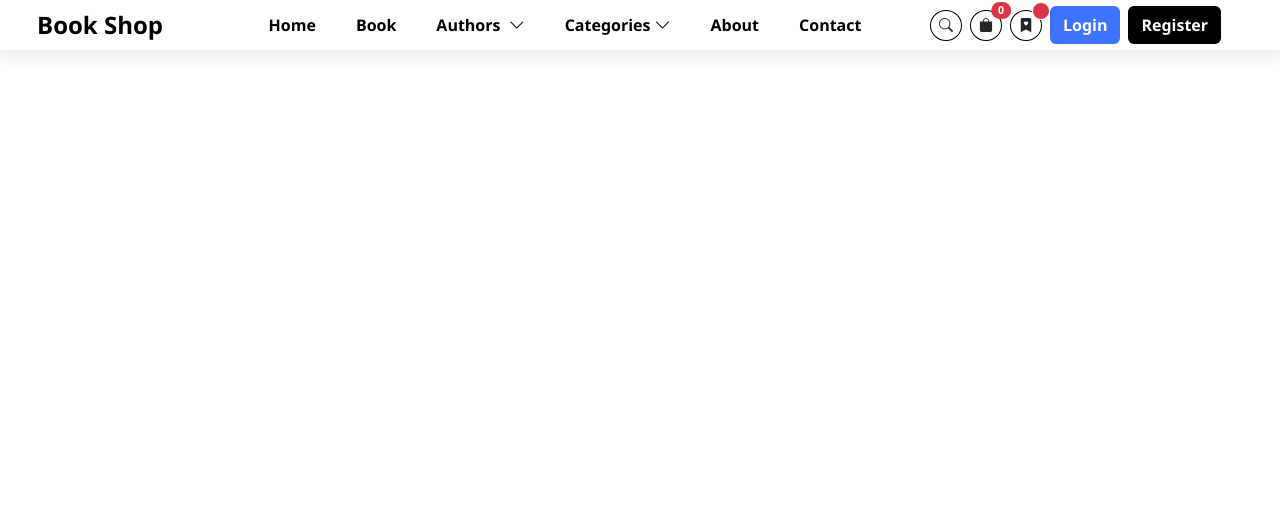
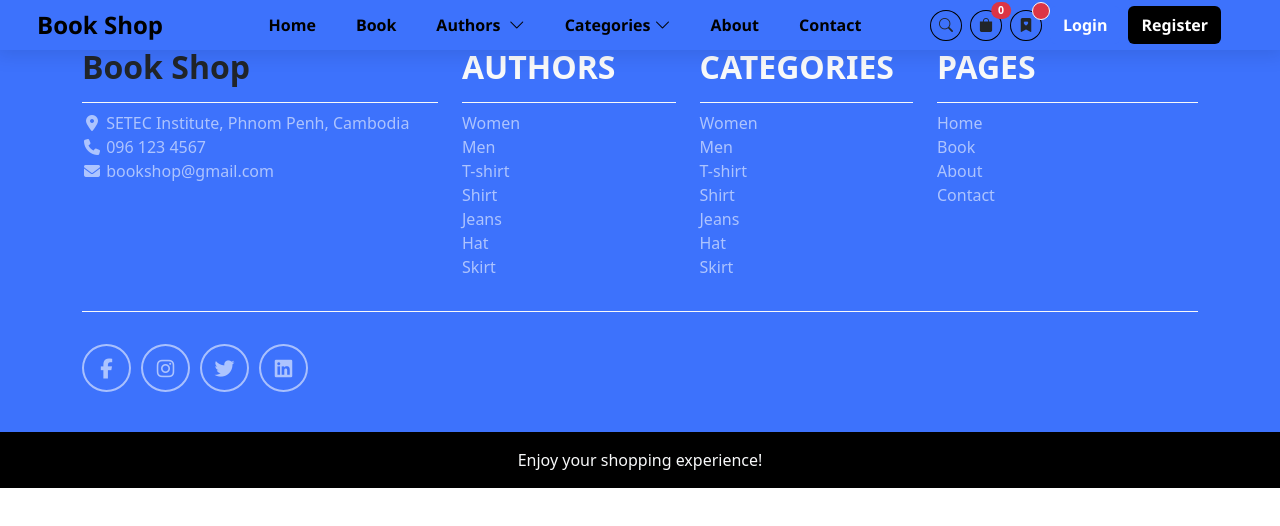
Before and after one commit to sokhaimeach/BooksShop, an Angular app: page / in a window 1280 px wide. Shown: the top 526 px of the page. Built offline with nearby package versions, Linux system fonts and the light colour scheme.

Commit message:
add footer

```diff
--- a/src/app/app.css
+++ b/src/app/app.css
@@ -302,3 +302,29 @@ search i {
         width: 80%;
     }
 }
+
+
+/* footer */
+/* footer {
+    position: absolute;
+    bottom: 0;
+    left: 0;
+    right: 0;
+} */
+footer a {
+  color: rgba(255, 255, 255, 0.581) !important;
+}
+footer a:hover {
+    color: white !important;
+}
+.white-border {
+    border: 2px solid rgba(255, 255, 255, 0.555) !important;
+}
+.media li{
+    margin: 0px 10px 0px 0px;
+    padding: 10px;
+}
+.media li:hover {
+    background-color: var(--bg-black-color);
+    border: 2px solid var(--bg-black-color) !important;
+}
--- a/src/app/app.html
+++ b/src/app/app.html
@@ -127,3 +127,110 @@
 <!-- end::search off canvas -->
 
 <router-outlet />
+
+<!-- Start Footer -->
+<footer  id="tempaltemo_footer" style="background-color: var(--bg-primary-color);">
+  <div class="container">
+    <div class="row">
+      <div class="col-md-4 pt-5">
+        <h2 class="h2 border-bottom pb-3 border-light" style="font-weight: 900;">Book Shop</h2>
+        <ul class="list-unstyled text-light footer-link-list">
+          <li>
+            <a style="text-decoration: none;" href="https://www.google.com/maps/place/%E1%9E%9C%E1%9E%B7%E1%9E%91%E1%9F%92%E1%9E%99%E1%9E%B6%E1%9E%9F%E1%9F%92%E1%9E%90%E1%9E%B6%E1%9E%93%E2%80%8B+%E1%9E%9F%E1%9F%8A%E1%9E%B7%E1%9E%8F%E1%9E%B7%E1%9E%80/@11.5682046,104.8925544,16.68z/data=!4m6!3m5!1s0x31095173761d4a53:0xcd09ff2f4d326e3f!8m2!3d11.5680861!4d104.8947315!16s%2Fg%2F11r8vvxw9?entry=ttu&g_ep=EgoyMDI1MDkzMC4wIKXMDSoASAFQAw%3D%3D">
+              <i class="fas fa-map-marker-alt fa-fw"></i>
+              SETEC Institute, Phnom Penh, Cambodia
+            </a>
+          </li>
+          <li>
+            <a class="text-decoration-none" href="tel:0965496483">
+              <i class="fa fa-phone fa-fw"></i>
+              096 123 4567
+            </a>
+          </li>
+          <li>
+            <a class="text-decoration-none" href="https://www.setecu.com/">
+              <i class="fa fa-envelope fa-fw"></i>
+              bookshop@gmail.com
+            </a>
+          </li>
+        </ul>
+      </div>
+
+      <div class="col-md-5 pt-5">
+        <div class="row">
+          <div class="col-6">
+            <h2 class="h2 text-light border-bottom pb-3 border-light" style="font-weight: 900;">AUTHORS</h2>
+            <div class="d-flex">
+              <ul class="list-unstyled text-light footer-link-list">
+                <li><a class="text-decoration-none" [routerLink]="['/shop', 'female']">Women</a></li>
+                <li><a class="text-decoration-none" [routerLink]="['/shop', 'male']">Men</a></li>
+                <li><a class="text-decoration-none" [routerLink]="['/shop', 't-shirt']">T-shirt</a></li>
+                <li><a class="text-decoration-none" [routerLink]="['/shop', 'shirt']">Shirt</a></li>
+                <li><a class="text-decoration-none" [routerLink]="['/shop', 'jeans']">Jeans</a></li>
+                <li><a class="text-decoration-none" [routerLink]="['/shop', 'hat']">Hat</a></li>
+                <li><a class="text-decoration-none" [routerLink]="['/shop', 'skirt']">Skirt</a></li>
+              </ul>
+            </div>
+          </div>
+          <div class="col-6">
+            <h2 class="h2 text-light border-bottom pb-3 border-light" style="font-weight: 900;">CATEGORIES</h2>
+            <div class="d-flex">
+              <ul class="list-unstyled text-light footer-link-list">
+                <li><a class="text-decoration-none" [routerLink]="['/shop', 'female']">Women</a></li>
+                <li><a class="text-decoration-none" [routerLink]="['/shop', 'male']">Men</a></li>
+                <li><a class="text-decoration-none" [routerLink]="['/shop', 't-shirt']">T-shirt</a></li>
+                <li><a class="text-decoration-none" [routerLink]="['/shop', 'shirt']">Shirt</a></li>
+                <li><a class="text-decoration-none" [routerLink]="['/shop', 'jeans']">Jeans</a></li>
+                <li><a class="text-decoration-none" [routerLink]="['/shop', 'hat']">Hat</a></li>
+                <li><a class="text-decoration-none" [routerLink]="['/shop', 'skirt']">Skirt</a></li>
+              </ul>
+            </div>
+          </div>
+        </div>
+      </div>
+
+      <div class="col-md-3 pt-5">
+        <h2 class="h2 text-light border-bottom pb-3 border-light" style="font-weight: 900;">PAGES</h2>
+        <ul class="list-unstyled text-light footer-link-list">
+          <li><a class="text-decoration-none" [routerLink]="['/']">Home</a></li>
+          <li><a class="text-decoration-none" [routerLink]="['/about']">Book</a></li>
+          <li><a class="text-decoration-none" [routerLink]="['/contact']">About</a></li>
+          <li><a class="text-decoration-none" [routerLink]="['/contact']">Contact</a></li>
+        </ul>
+      </div>
+
+    </div>
+
+    <div class="row text-light mb-4">
+      <div class="col-12 mb-3">
+        <div class="w-100 my-3 border-top border-light"></div>
+      </div>
+      <div class="col-auto me-auto">
+        <ul class="list-inline text-left footer-icons media">
+          <li class="list-inline-item rounded-circle text-center white-border">
+            <a class="text-light text-decoration-none" target="_blank" href="http://facebook.com/"><i
+                class="fab fa-facebook-f fa-lg fa-fw"></i></a>
+          </li>
+          <li class="list-inline-item rounded-circle text-center white-border">
+            <a class="text-light text-decoration-none" target="_blank" href="https://www.instagram.com/"><i
+                class="fab fa-instagram fa-lg fa-fw"></i></a>
+          </li>
+          <li class="list-inline-item rounded-circle text-center white-border">
+            <a class="text-light text-decoration-none" target="_blank" href="https://twitter.com/"><i
+                class="fab fa-twitter fa-lg fa-fw"></i></a>
+          </li>
+          <li class="list-inline-item rounded-circle text-center white-border">
+            <a class="text-light text-decoration-none" target="_blank" href="https://www.linkedin.com/"><i
+                class="fab fa-linkedin fa-lg fa-fw"></i></a>
+          </li>
+        </ul>
+      </div>
+    </div>
+  </div>
+
+  <div class="w-100 bg-black py-3">
+    <p class="text-center text-light" style="margin-bottom: 0px;">Enjoy your shopping experience!</p>
+  </div>
+
+</footer>
+<!-- End Footer -->
--- a/src/app/app.ts
+++ b/src/app/app.ts
@@ -1,9 +1,9 @@
 import { Component } from '@angular/core';
-import { RouterOutlet } from '@angular/router';
+import { RouterLink, RouterOutlet } from '@angular/router';
 
 @Component({
   selector: 'app-root',
-  imports: [RouterOutlet],
+  imports: [RouterOutlet, RouterLink],
   templateUrl: './app.html',
   styleUrl: './app.css'
 })
```
